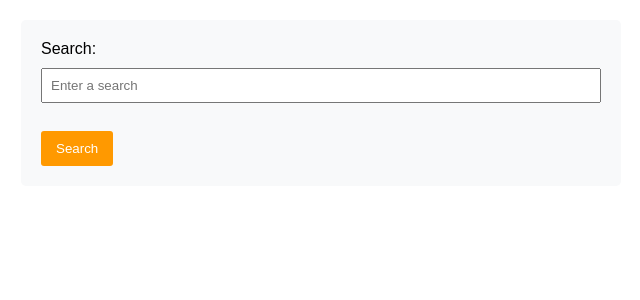
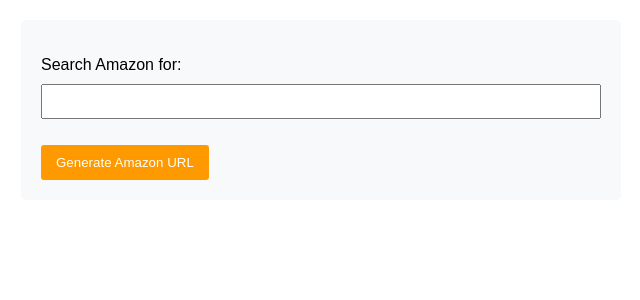
Before and after one commit to Wamba-OS/CS_3300_Project, a Django app: page /search/ in a window 1280 px wide. Shown: the top 300 px of the page, without its empty margins (319-959 px from the left). Run offline with Django 5.2, Linux system fonts and the light colour scheme.

Commit message:
Finished: Task 1 and 2

```diff
--- a/django_project/amazon/templates/search_app/get_search.html
+++ b/django_project/amazon/templates/search_app/get_search.html
@@ -33,12 +33,10 @@
 </head>
 
 <body>
-    <form method="GET" action="">
-
-        <label for="search">Search:</label><br>
-        <input type="text" name="search" placeholder="Enter a search" required><br><br>
-
-        <button type="submit">Search</button>
+    <form method="post" action="{% url 'results' %}">
+        {% csrf_token %}
+        {{ form.as_p }}
+        <button type="submit">Generate Amazon URL</button>
     </form>
 </body>
 
--- a/django_project/amazon/templates/search_app/results.html
+++ b/django_project/amazon/templates/search_app/results.html
@@ -42,6 +42,6 @@
         </p>
     </div>
 
-    <a href="{% url 'search_form' %}" class="back-link">← Back to Search</a>
+    <a href="{% url 'get_search' %}" class="back-link">← Back to Search</a>
 </body>
 </html>
--- a/django_project/amazon/views.py
+++ b/django_project/amazon/views.py
@@ -22,7 +22,7 @@
         form = SearchForm(request.POST)
 
         # Validate form
-        if form.is_valid:
+        if form.is_valid():
             query = form.cleaned_data['query']
 
             # Format the search
```
